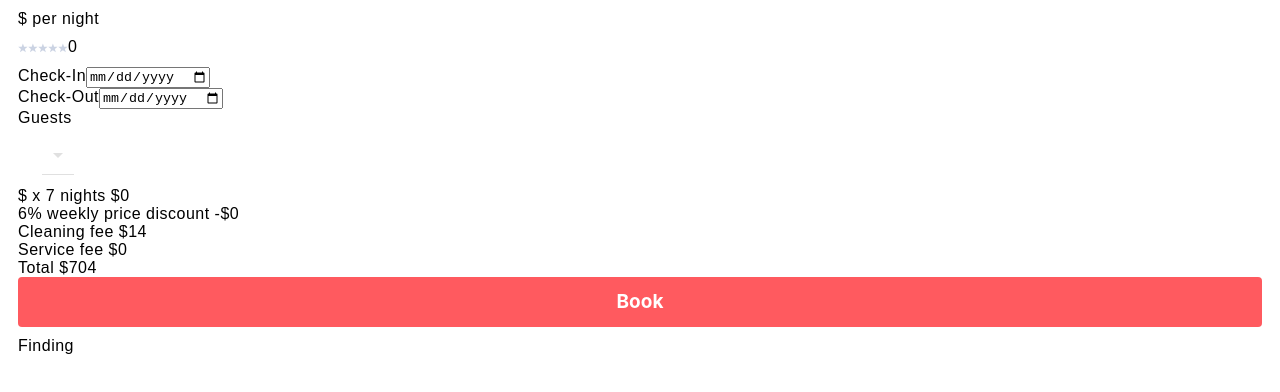
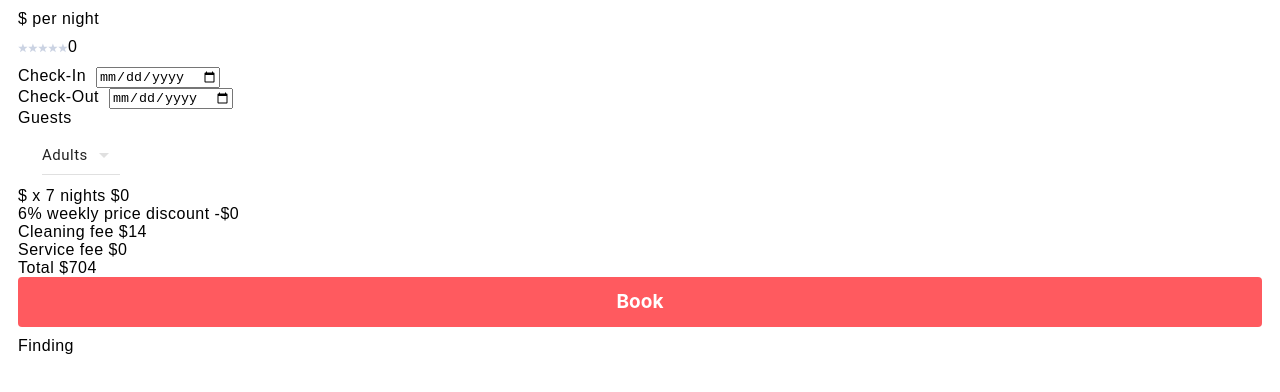
Before and after one commit to 2000prcs/booking-service, a React app: page / in a window 1280 px wide. Shown: the top 392 px of the page. Built offline with nearby package versions, Linux system fonts and the light colour scheme; no server answers; the HTML template or start-up script is replaced by a standard one.

Commit message:
Render data dynamically

```diff
--- a/client/src/components/Calendar.jsx
+++ b/client/src/components/Calendar.jsx
@@ -28,11 +28,11 @@ class Calendar extends React.Component {
       <div>
         <div>
           <span>Check-In</span>
-          <input onChange={(event, type) => this.handleChange(event, 'checkin')} type="date" />
+          <input onChange={(event, type) => this.handleChange(event, 'checkin')} type="date" className={styles.dates} />
         </div>
         <div>
           <span>Check-Out</span>
-          <input onChange={(event, type) => this.handleChange(event, 'checkout')} type="date" />
+          <input onChange={(event, type) => this.handleChange(event, 'checkout')} type="date" className={styles.dates} />
         </div>
       </div>
 
--- a/client/src/components/Form.jsx
+++ b/client/src/components/Form.jsx
@@ -9,8 +9,8 @@ export default class Form extends React.Component {
   constructor(props) {
     super(props);
     this.state = {
+      value: 0,
       option: {
-        guestNumber: 0,
         totalGuests: 0,
         totalPrice: 0,
         totalDays: 7,
@@ -34,7 +34,7 @@ export default class Form extends React.Component {
           <span>Guests</span>
         </div>
         <div>
-          <DropDownMenu value={this.state.guestNumber} onChange={this.handleChange}>
+          <DropDownMenu value={this.state.value} onChange={this.handleChange}>
             <MenuItem value={0} label={this.state.totalGuest} primaryText="Adults" />
             <MenuItem value={1} label={this.state.totalGuest} primaryText="Children" />
             <MenuItem value={2} label={this.state.totalGuest} primaryText="Infants" />
--- a/client/src/styles.css
+++ b/client/src/styles.css
@@ -7,6 +7,11 @@
 .component {
   margin: 10px 10px;
 }
+
+.dates {
+  margin-left: 10px;
+}
+
 
 .button {
   cursor: pointer;
```
Also changed, not shown: 1 other file (tests, documents, lock files or other folders).
